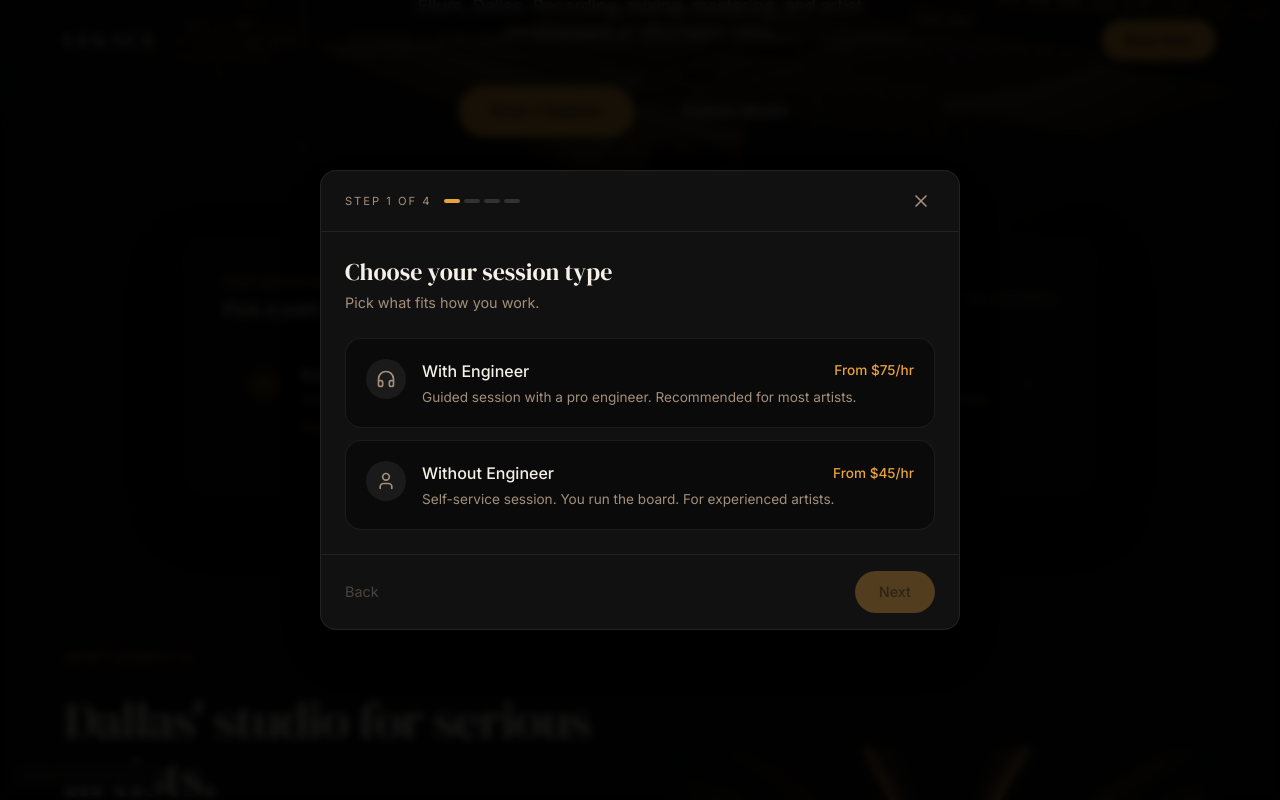
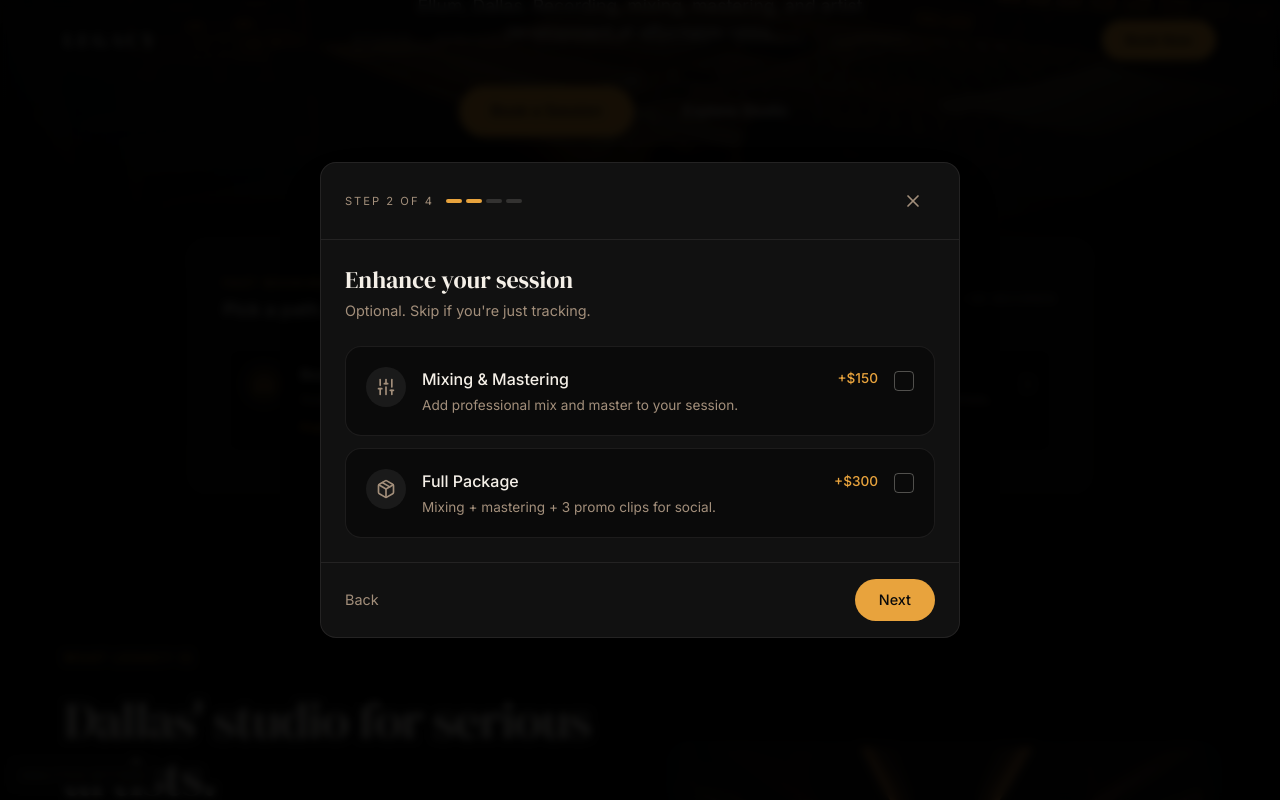
Before and after one commit to omgitsthedm/legacy-music-group, a React (Vite) app: page / in a window 1280 px wide. Both pictures are taken after a click on the button 428 px from the left and 878 px from the top of the page. Shown: the part 478-1278 px from the top of the page. Built offline with nearby package versions, Linux system fonts and the light colour scheme.

Commit message:
Preserve session choices and repair booking dialog navigation

```diff
--- a/src/App.tsx
+++ b/src/App.tsx
@@ -7,7 +7,7 @@ import JsonLd from './components/JsonLd'
 import BookingHowToSchema from './components/HowToSchema'
 import AnalyticsConsent from './components/AnalyticsConsent'
 import Home from './pages/Home'
-import { BookingContext } from './lib/booking-context'
+import { BookingContext, type SessionType } from './lib/booking-context'
 import { organizationSchema, localBusinessSchema, websiteSchema } from './lib/schemas'
 
 // Code-split secondary routes for faster initial paint.
@@ -60,16 +60,24 @@ function NotFound() {
 
 function App() {
   const [isBookingOpen, setIsBookingOpen] = useState(false)
+  const [initialSessionType, setInitialSessionType] = useState<SessionType | null>(null)
   const location = useLocation()
 
   useEffect(() => {
     window.scrollTo(0, 0)
   }, [location.pathname])
 
-  const openBooking = () => setIsBookingOpen(true)
+  const openBooking = () => {
+    setInitialSessionType(null)
+    setIsBookingOpen(true)
+  }
+  const openSessionBooking = (sessionType: SessionType) => {
+    setInitialSessionType(sessionType)
+    setIsBookingOpen(true)
+  }
 
   return (
-    <BookingContext.Provider value={{ isOpen: isBookingOpen, setIsOpen: setIsBookingOpen, openBooking }}>
+    <BookingContext.Provider value={{ isOpen: isBookingOpen, setIsOpen: setIsBookingOpen, openBooking, initialSessionType, openSessionBooking }}>
       <JsonLd id="organization" data={organizationSchema} />
       <JsonLd id="localbusiness" data={localBusinessSchema} />
       <JsonLd id="website" data={websiteSchema} />
@@ -107,7 +115,7 @@ function App() {
           </Suspense>
         </main>
         <Footer />
-        <BookingModal />
+        {isBookingOpen && <BookingModal />}
       </div>
     </BookingContext.Provider>
   )
--- a/src/components/BookingModal.tsx
+++ b/src/components/BookingModal.tsx
@@ -15,24 +15,37 @@ import CalendlyPicker from './CalendlyPicker'
 
 type Step = 1 | 2 | 3 | 4 | 5
 
-const TOTAL_VISIBLE_STEPS = 4
-
 export default function BookingModal() {
-  const { isOpen, setIsOpen } = useContext(BookingContext)
-  const [step, setStep] = useState<Step>(1)
-  const [sessionType, setSessionType] = useState<'with' | 'without' | null>(null)
+  const { isOpen, setIsOpen, initialSessionType } = useContext(BookingContext)
+  const [step, setStep] = useState<Step>(initialSessionType ? 2 : 1)
+  const [sessionType, setSessionType] = useState<'with' | 'without' | null>(initialSessionType)
   const [addons, setAddons] = useState<string[]>([])
   const [selectedEngineer, setSelectedEngineer] = useState<string | null>(null)
   const contentRef = useRef<HTMLDivElement>(null)
+  const dialogRef = useRef<HTMLDialogElement>(null)
+  const totalVisibleSteps = sessionType === 'without' ? 3 : 4
 
   useEffect(() => {
-    if (isOpen) {
-      document.body.style.overflow = 'hidden'
-    } else {
-      document.body.style.overflow = ''
+    const dialog = dialogRef.current
+    if (!isOpen || !dialog) return
+    const previousOverflow = document.body.style.overflow
+    dialog.showModal()
+    document.body.style.overflow = 'hidden'
+    return () => {
+      dialog.close()
+      document.body.style.overflow = previousOverflow
     }
-    return () => { document.body.style.overflow = '' }
   }, [isOpen])
+
+  useEffect(() => {
+    if (!isOpen) return
+    const heading = contentRef.current?.querySelector('h3')
+    if (heading) {
+      heading.tabIndex = -1
+      heading.focus({ preventScroll: true })
+    }
+    if (contentRef.current) contentRef.current.scrollTop = 0
+  }, [isOpen, step])
 
   const reset = () => {
     setStep(1)
@@ -42,13 +55,14 @@ export default function BookingModal() {
   }
 
   const handleClose = () => {
+    dialogRef.current?.close()
     setIsOpen(false)
-    setTimeout(reset, 300)
+    reset()
   }
 
   const goNext = () => {
-    if (step === 1 && sessionType === 'without') {
-      setStep(2)
+    if (step === 2 && sessionType === 'without') {
+      setStep(4)
       return
     }
     setStep((step + 1) as Step)
@@ -82,10 +96,10 @@ export default function BookingModal() {
   }, [step, sessionType, selectedEngineer])
 
   const visibleStep = useMemo(() => {
-    if (step === 5) return TOTAL_VISIBLE_STEPS
+    if (step === 5) return totalVisibleSteps
     if (sessionType === 'without' && step >= 3) return step - 1
     return step
-  }, [step, sessionType])
+  }, [step, sessionType, totalVisibleSteps])
 
   // Resolve which Calendly event we're targeting based on prior selections
   const eventConfig = useMemo(() => {
@@ -114,7 +128,12 @@ export default function BookingModal() {
   if (!isOpen) return null
 
   return (
-    <div className="fixed inset-0 z-[100] flex items-center justify-center p-4">
+    <dialog
+      ref={dialogRef}
+      aria-label="Book a studio session"
+      onCancel={(event) => { event.preventDefault(); handleClose() }}
+      className="fixed inset-0 z-[100] m-0 h-[100dvh] w-screen max-h-none max-w-none border-0 bg-transparent flex items-center justify-center p-4 text-inherit"
+    >
       <div
         className="absolute inset-0 bg-[rgba(0,0,0,0.9)] backdrop-blur-sm transition-opacity duration-300"
         onClick={handleClose}
@@ -129,11 +148,11 @@ export default function BookingModal() {
         <div className="flex items-center justify-between px-6 py-4 border-b border-[rgba(245,240,232,0.08)] shrink-0">
           <div className="flex items-center gap-3 min-w-0">
             <span className="font-body text-[0.7rem] uppercase tracking-[2px] text-[#A38F7B] whitespace-nowrap">
-              {step === 5 ? 'Confirmed' : `Step ${visibleStep} of ${TOTAL_VISIBLE_STEPS}`}
+              {step === 5 ? 'Confirmed' : `Step ${visibleStep} of ${totalVisibleSteps}`}
             </span>
             {step !== 5 && (
               <div className="flex items-center gap-1">
-                {Array.from({ length: TOTAL_VISIBLE_STEPS }).map((_, i) => {
+                {Array.from({ length: totalVisibleSteps }).map((_, i) => {
                   const stepIndex = i + 1
                   const isPast = stepIndex < visibleStep
                   const isCurrent = stepIndex === visibleStep
@@ -153,7 +172,7 @@ export default function BookingModal() {
           </div>
           <button
             onClick={handleClose}
-            className="text-[#A38F7B] hover:text-[#F5F0E8] transition-colors duration-300 p-1"
+            className="text-[#A38F7B] hover:text-[#F5F0E8] transition-colors duration-300 min-h-11 min-w-11 flex items-center justify-center"
             aria-label="Close booking"
           >
             <X size={20} />
@@ -223,6 +242,7 @@ export default function BookingModal() {
                   <button
                     key={eng.id}
                     onClick={() => setSelectedEngineer(eng.id)}
+                    aria-pressed={selectedEngineer === eng.id}
                     className={`w-full text-left p-4 rounded-xl border transition-all duration-300 flex items-center gap-4 ${
                       selectedEngineer === eng.id
                         ? 'border-[#E8A33D] bg-[rgba(232,163,61,0.1)]'
@@ -326,7 +346,7 @@ export default function BookingModal() {
           </div>
         )}
       </div>
-    </div>
+    </dialog>
   )
 }
 
@@ -350,6 +370,7 @@ function SelectCard({
   return (
     <button
       onClick={onClick}
+      aria-pressed={active}
       className={`w-full text-left p-5 rounded-xl border transition-all duration-300 flex items-start gap-4 ${
         active
           ? 'border-[#E8A33D] bg-[rgba(232,163,61,0.1)]'
--- a/src/components/Quickbook.tsx
+++ b/src/components/Quickbook.tsx
@@ -8,16 +8,18 @@ import ScrollReveal from './ScrollReveal'
  * Shows the user how easy booking is — two clear paths, one click to launch the modal.
  */
 export default function Quickbook() {
-  const { openBooking } = useContext(BookingContext)
+  const { openSessionBooking } = useContext(BookingContext)
 
   const paths = [
     {
+      sessionType: 'with' as const,
       icon: Headphones,
       title: 'Book a session with an engineer',
       body: 'Guided session, pro engineer at the board.',
       price: 'From $75/hr',
     },
     {
+      sessionType: 'without' as const,
       icon: User,
       title: 'Book studio time on your own',
       body: 'You run the room. For experienced artists.',
@@ -48,7 +50,7 @@ export default function Quickbook() {
               {paths.map((path) => (
                 <button
                   key={path.title}
-                  onClick={openBooking}
+                  onClick={() => openSessionBooking(path.sessionType)}
                   className="group text-left bg-[#0A0A0A] border border-[rgba(245,240,232,0.08)] rounded-xl p-4 sm:p-5 hover:border-[rgba(232,163,61,0.4)] hover:bg-[#111111] transition-all duration-300 flex items-start gap-4"
                 >
                   <div className="w-10 h-10 rounded-full bg-[rgba(232,163,61,0.15)] flex items-center justify-center shrink-0 group-hover:bg-[#E8A33D] transition-colors duration-300">
--- a/src/lib/booking-context.ts
+++ b/src/lib/booking-context.ts
@@ -1,7 +1,11 @@
 import { createContext } from 'react'
+
+export type SessionType = 'with' | 'without'
 
 export const BookingContext = createContext<{
   isOpen: boolean
   setIsOpen: (open: boolean) => void
+  initialSessionType: SessionType | null
+  openSessionBooking: (sessionType: SessionType) => void
   openBooking: () => void
-}>({ isOpen: false, setIsOpen: () => {}, openBooking: () => {} })
+}>({ isOpen: false, setIsOpen: () => {}, openBooking: () => {}, initialSessionType: null, openSessionBooking: () => {} })
```
